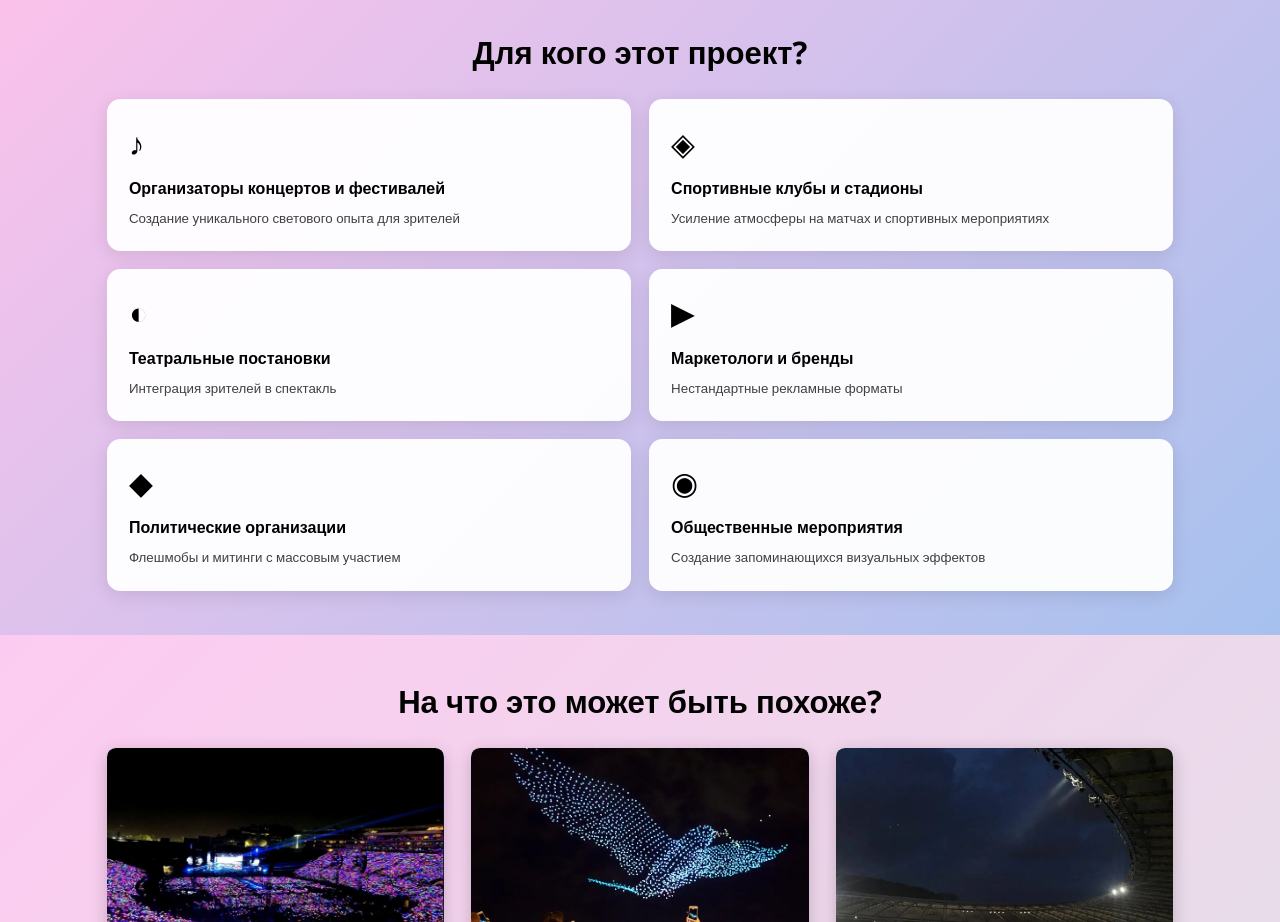
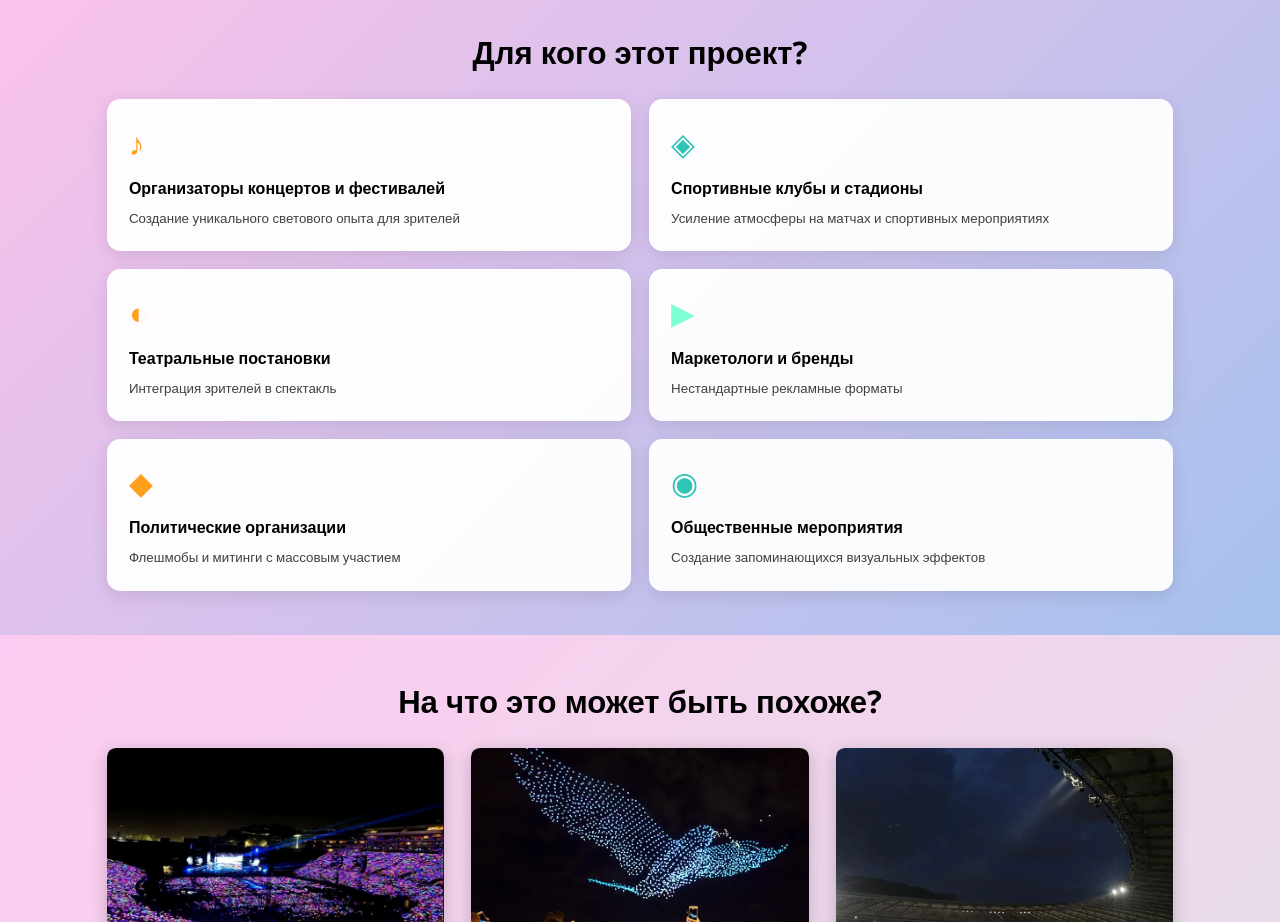
Before and after one commit to roman-orlovskiy/gromka.ru, a Vue app: page /#/ in a window 1280 px wide. Shown: the part 2680-3602 px from the top of the page. Built offline with nearby package versions, Linux system fonts and the light colour scheme.

Commit message:
Цветные иконки

```diff
--- a/src/views/PerformanceView.vue
+++ b/src/views/PerformanceView.vue
@@ -1028,6 +1028,30 @@ const onVideoEnded2 = () => {
     margin-bottom: 1.5rem;
   }
 
+  &__target-card:nth-child(1) .performance__target-icon {
+    color: $color-vibrant-orange;
+  }
+
+  &__target-card:nth-child(2) .performance__target-icon {
+    color: $color-vibrant-teal;
+  }
+
+  &__target-card:nth-child(3) .performance__target-icon {
+    color: $color-vibrant-orange;
+  }
+
+  &__target-card:nth-child(4) .performance__target-icon {
+    color: $color-vibrant-mint;
+  }
+
+  &__target-card:nth-child(5) .performance__target-icon {
+    color: $color-vibrant-orange;
+  }
+
+  &__target-card:nth-child(6) .performance__target-icon {
+    color: $color-vibrant-teal;
+  }
+
   /* Comparison */
   &__comparison {
     display: grid;
```
